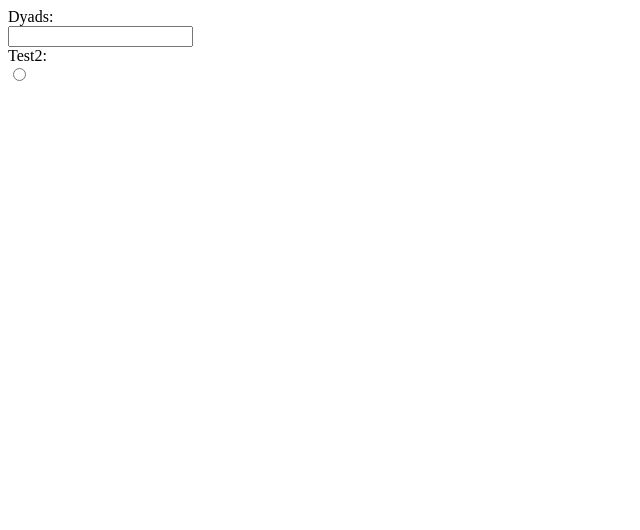
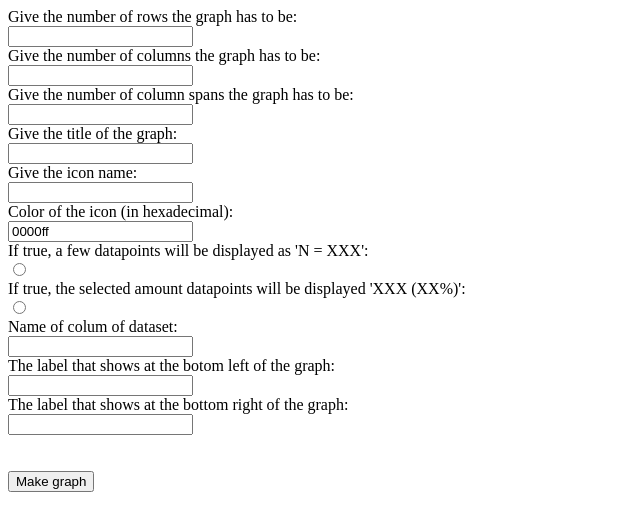
Before and after one commit to matthias-vanermen/Voices-That-Count, an Electron app: page views/Charts/chartDyads.html in a window 800 px wide. Shown: the whole page, without its empty margins (0-640 px from the left). Drawn offline with Linux system fonts and the light colour scheme.

Commit message:
made dyads chart

```diff
--- a/views/Charts/chartDyads.html
+++ b/views/Charts/chartDyads.html
@@ -8,10 +8,31 @@
 </head>
 <body>
     <form action="">
-        <label for="test">Dyads:</label><br>
-        <input type="text" id="test" name="test"><br>
-        <label for="test2">Test2:</label><br>
-        <input type="radio" id="test2" name="test2" value="test2">
+        <label for="row">Give the number of rows the graph has to be:</label><br>
+        <input type="text" id="row" name="row"><br>
+        <label for="column">Give the number of columns the graph has to be:</label><br>
+        <input type="text" id="column" name="column"><br>
+        <label for="columnspan">Give the number of column spans the graph has to be:</label> <br>
+        <input type="text" id="columnspan" name="columnspan"><br>
+        <label for="title">Give the title of the graph:</label><br>
+        <input type="text" id="title" name="title"><br>
+        <label for="icon">Give the icon name:</label><br>
+        <input type="text" id="icon" name="icon"><br>
+        <label for="colorIcon">Color of the icon (in hexadecimal):</label><br>
+        <input type="text" id="colorIcon" name="colorIcon" value="0000ff"><br>
+        <label for="datapointcount">If true, a few datapoints will be displayed as 'N = XXX':</label><br>
+        <input type="radio" id="datapointcount" name="datapointcount" value="datapointcount"><br>
+        <label for="selectioncount">If true, the selected amount datapoints will be displayed 'XXX (XX%)':</label><br>
+        <input type="radio" id="selectioncount" name="selectioncount" value="selectioncount"><br>
+        <label for="datafield">Name of colum of dataset:</label><br>
+        <input type="text" id="datafield" name="datafield"><br>
+        <label for="labelleft">The label that shows at the botom left of the graph:</label><br>
+        <input type="text" id="labelleft" name="labelleft"><br>
+        <label for="labelright">The label that shows at the bottom right of the graph:</label><br>
+        <input type="text" id="labelright" name="labelright"><br>
+
+        <br><br>
+        <button onclick="makeDyadsGraph()">Make graph</button>
     </form>
 </body>
 </html>
```
